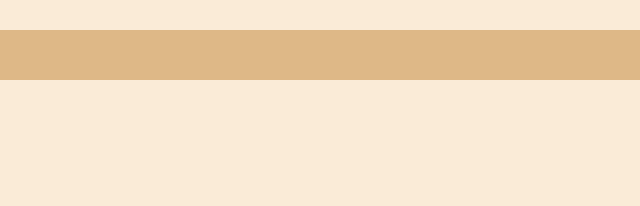
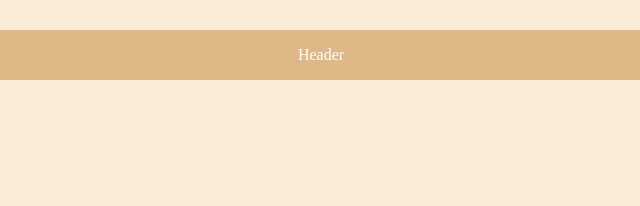
Before and after one commit to Ilhanalim/my-repo-from-remote, a plain HTML site: page index.html in a window 1280 px wide. Shown: the top 206 px of the page, 349-989 px from the left. Drawn offline with Linux system fonts and the light colour scheme.

Commit message:
give value '"Header" of div where id is header

```diff
--- a/index.html
+++ b/index.html
@@ -8,7 +8,7 @@
 </head>
 <body>
 
-    <div id="header"></div>
+    <div id="header">Header</div>
     <div id="profile-container">
         <img id="profile-image" src="img/slash.jpg" alt="profile image">
         <h2 id="profile-name">Slash</h2>
```
